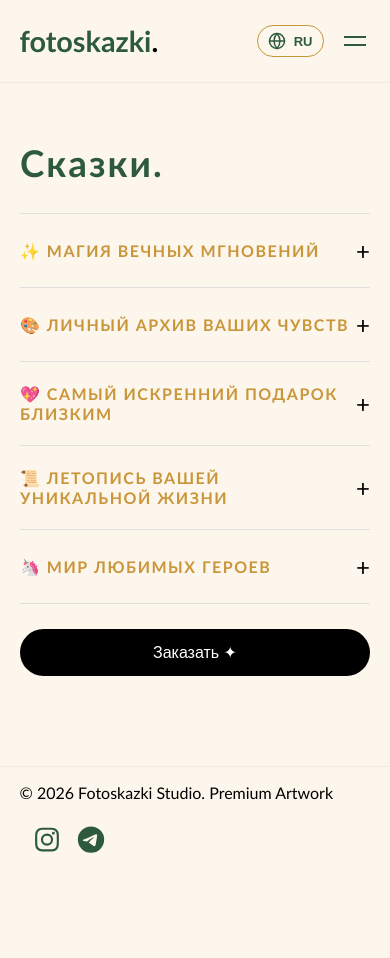
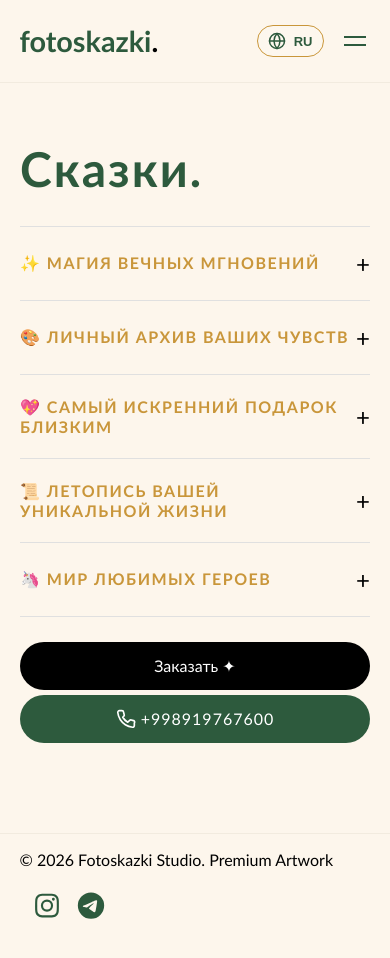
Before and after one commit to cxAbdulloh/Skazki, a React (Vite) app: page /fairy in a window 390 px wide. Before the commit the page ends 891 px from the top, so only its background shows below. Built offline with nearby package versions, Linux system fonts and the light colour scheme.

Commit message:
add buttons

```diff
--- a/src/Pages/Collection.css
+++ b/src/Pages/Collection.css
@@ -42,6 +42,9 @@
   display: block;
 }
 .accordion-button a {
+  color: #fff;
+}
+.second-accordion-button a {
   color: #fff;
 }
 /* Matn ustuni */
@@ -91,7 +94,27 @@
 .accordion-button {
   cursor: pointer;
   background-color: #000;
-  color: #fff;
+  border-radius: 30px;
+  font-size: 16px;
+  max-width: max-content;
+  padding: 14px 80px;
+  margin-top: 25px;
+  transition: 0.3s ease;
+  border: none;
+  font-family: "Trebuchet MS", sans-serif;
+}
+.second-accordion-button a {
+  display: flex;
+  align-items: center;
+  gap: 5px;
+}
+.second-accordion-button span {
+  letter-spacing: 1px;
+  font-family: "Trebuchet MS", sans-serif;
+}
+.second-accordion-button {
+  cursor: pointer;
+  background-color: #2d5a3d;
   border-radius: 30px;
   font-size: 16px;
   max-width: max-content;
@@ -100,7 +123,13 @@
   transition: 0.3s ease;
   border: none;
 }
-
+.bottom-button-containers {
+  display: flex;
+  align-items: center;
+  gap: 10px;
+  flex-wrap: wrap;
+  width: 100%; /* To'liq kenglik egallashi uchun */
+}
 .accordion-button:hover {
   transform: translateY(-3px);
   background-color: #c9963a;
@@ -138,12 +167,32 @@
     font-size: 2.5rem;
   }
 } */
-@media (max-width: 568px) {
-  .accordion-button {
+ @media (max-width: 599px) {
+  .second-accordion-button {
     max-width: none;
+    margin-top: -5px;
   }
-  .books-main-title {
-    font-size: 2.3rem;
+ }
+ @media (max-width: 568px) {
+  .bottom-button-containers {
+    flex-direction: column; /* Tugmalarni ustma-ust qo'yish */
+    align-items: center;
+    width: 100%;
+  }
+
+  .accordion-button,
+  .second-accordion-button {
+    max-width: 100% !important; /* Max-content'ni bekor qilish */
+    width: 100%;
+    display: flex;
+    justify-content: center; /* Ichidagi matnni markazlash */
+    align-items: center;
+    padding: 14px 0; /* Yonlardagi paddingni olib tashlab, faqat balandlik qoldirish */
+  }
+
+  .second-accordion-button a {
+    justify-content: center;
+    width: 100%;
   }
 }
 /* @media (max-width: 768px) {
--- a/src/Pages/Collection.jsx
+++ b/src/Pages/Collection.jsx
@@ -184,7 +184,28 @@ const Collection = () => {
               ))}
             </div>
           </div>
-          <button className="accordion-button"><a href="https://t.me/fotoskaz_bot">{t("delevery")}</a></button>
+          <div className="bottom-button-containers">
+            <button className="accordion-button">
+              <a href="https://t.me/fotoskaz_bot">{t("delevery")}</a>
+            </button>
+            <button className="second-accordion-button">
+              <a href="tel:+998919767600" className="phone">
+                <svg
+                  width="20"
+                  height="20"
+                  viewBox="0 0 24 24"
+                  fill="none"
+                  stroke="currentColor"
+                  strokeWidth="2"
+                  strokeLinecap="round"
+                  strokeLinejoin="round"
+                >
+                  <path d="M22 16.92v3a2 2 0 0 1-2.18 2 19.79 19.79 0 0 1-8.63-3.07 19.5 19.5 0 0 1-6-6 19.79 19.79 0 0 1-3.07-8.67A2 2 0 0 1 4.11 2h3a2 2 0 0 1 2 1.72 12.84 12.84 0 0 0 .7 2.81 2 2 0 0 1-.45 2.11L8.09 9.91a16 16 0 0 0 6 6l2.27-2.27a2 2 0 0 1 2.11-.45 12.84 12.84 0 0 0 2.81.7A2 2 0 0 1 22 16.92z"></path>
+                </svg>
+                <span>+998 91 976 76 00</span>
+              </a>
+            </button>
+          </div>
         </div>
       </div>
       <Footer/>
--- a/src/Pages/Fairy.css
+++ b/src/Pages/Fairy.css
@@ -8,4 +8,4 @@
     transition: background 0.3s ease;
     background: #fdf6ec;
     border-bottom: 1px solid #7a6a5015;
-  }
+}
--- a/src/Pages/Fairy.jsx
+++ b/src/Pages/Fairy.jsx
@@ -1,9 +1,7 @@
 import React, { useState } from "react";
 import { useLanguage } from "../LanguageContext";
 import { Link } from "react-router-dom";
-import { motion } from "framer-motion";
 import "./Fairy.css";
-import { assets } from "../assets/assets";
 import Footer from "../Components/Footer/Footer";
 import { FontAwesomeIcon } from "@fortawesome/react-fontawesome";
 import { faInstagram, faTelegram } from "@fortawesome/free-brands-svg-icons";
@@ -110,7 +108,7 @@ const Fairy = () => {
           </div>
 
           <div className={`nav-right-group ${isMenuOpen ? "open" : ""}`}>
-          <div id="social-links-mobile">
+            <div id="social-links-mobile">
               <a
                 href="https://t.me/fotoskaz_bot"
                 target="_blank"
@@ -184,10 +182,31 @@ const Fairy = () => {
               ))}
             </div>
           </div>
-          <button className="accordion-button"><a href="https://t.me/fotoskaz_bot">{t("delevery")}</a></button>
+          <div className="bottom-button-containers">
+            <button className="accordion-button">
+              <a href="https://t.me/fotoskaz_bot">{t("delevery")}</a>
+            </button>
+            <button className="second-accordion-button">
+              <a href="tel:+998919767600" className="phone">
+                <svg
+                  width="20"
+                  height="20"
+                  viewBox="0 0 24 24"
+                  fill="none"
+                  stroke="currentColor"
+                  strokeWidth="2"
+                  strokeLinecap="round"
+                  strokeLinejoin="round"
+                >
+                  <path d="M22 16.92v3a2 2 0 0 1-2.18 2 19.79 19.79 0 0 1-8.63-3.07 19.5 19.5 0 0 1-6-6 19.79 19.79 0 0 1-3.07-8.67A2 2 0 0 1 4.11 2h3a2 2 0 0 1 2 1.72 12.84 12.84 0 0 0 .7 2.81 2 2 0 0 1-.45 2.11L8.09 9.91a16 16 0 0 0 6 6l2.27-2.27a2 2 0 0 1 2.11-.45 12.84 12.84 0 0 0 2.81.7A2 2 0 0 1 22 16.92z"></path>
+                </svg>
+                <span>+998919767600</span>
+              </a>
+            </button>
+          </div>
         </div>
       </div>
-      <Footer/>
+      <Footer />
     </div>
   );
 };
--- a/src/index.css
+++ b/src/index.css
@@ -2,7 +2,6 @@
   margin: 0;
   padding: 0;
   box-sizing: border-box;
-  scroll-behavior: smooth;
 }
 
 body {
```
